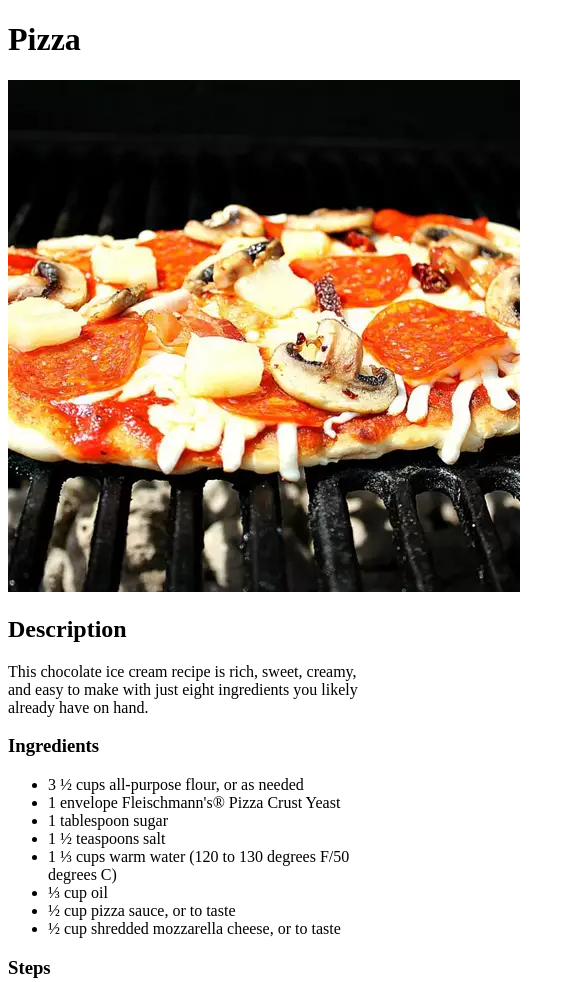
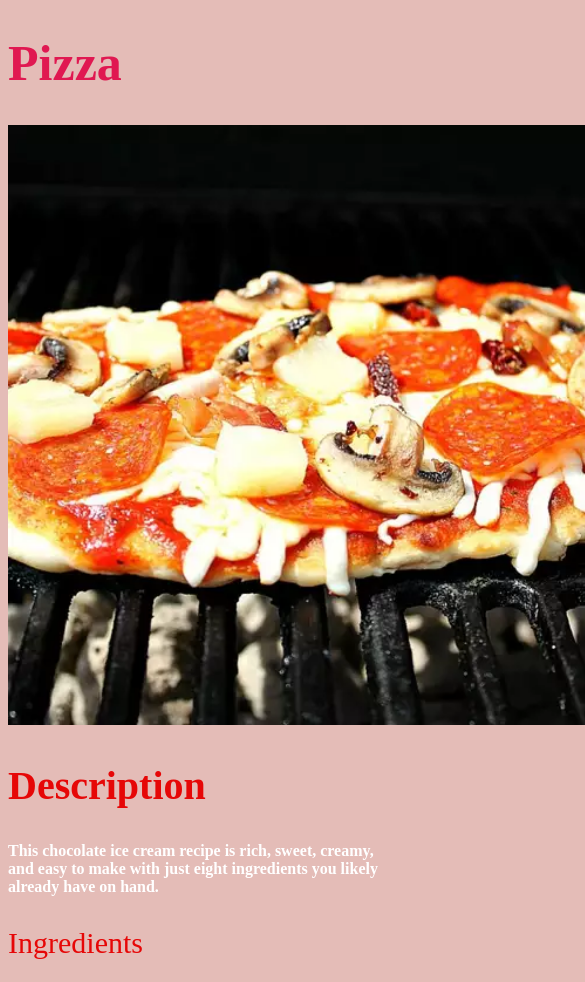
Before and after one commit to agahafiz04/odin-recipes-odinproject, a plain HTML site: page recipes/pizza.html in a window 390 px wide. Shown: the top 982 px of the page, 585 px wide, since content can reach past the window. Drawn offline with Linux system fonts and the light colour scheme.

Commit message:
Add a basic CSS styling for exercise purposes

```diff
--- a/recipes/pizza.html
+++ b/recipes/pizza.html
@@ -4,6 +4,7 @@
     <meta charset="UTF-8">
     <meta name="viewport" content="width=device-width, initial-scale=1.0">
     <title>Pizza</title>
+    <link rel="stylesheet" href="../styles/style.css">
 </head>
 <body>
     <h1>Pizza</h1>
--- /dev/null
+++ b/styles/style.css
@@ -0,0 +1,50 @@
+body {
+    background-color: #e4bcb7;
+}
+
+h1 {
+    color: #e01851;
+    font-weight: 800;
+    font-size: 50px;
+}
+
+h2 {
+    color: rgb(230, 7, 7);
+    font-weight: 600;
+    font-size: 40px;
+}
+
+h3 {
+    color: rgb(230, 7, 7);
+    font-weight: 400;
+    font-size: 30px;
+}
+
+p {
+    color: rgb(255, 255, 255);
+    font-weight: 800;
+    font-size: 16px;
+}
+
+ol li {
+    color: rgb(253, 250, 250);
+    font-weight: 800;
+    font-size: 16px;
+}
+
+ul li {
+    color: rgb(252, 250, 250);
+    font-weight: 800;
+    font-size: 16px;
+}
+
+ul li a {
+    text-decoration: none;
+    color: rgb(199, 110, 110);
+    font-size: 30px;
+}
+
+img {
+    height: auto;
+    width: 600px;
+}
```
Also changed, not shown: index.html (+1 -1 lines), recipes/burger.html (+1 -0 lines), recipes/ice-cream.html (+1 -0 lines), style.css (deleted).
